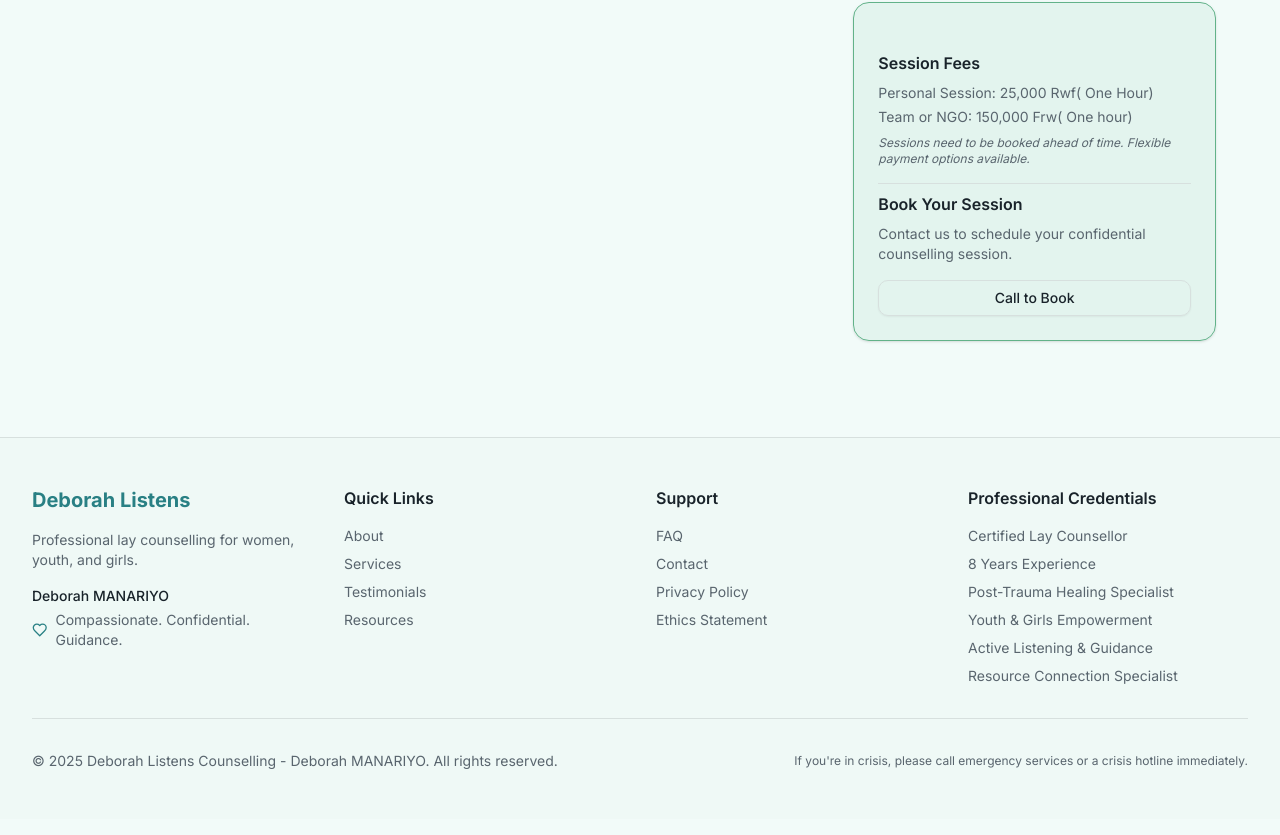
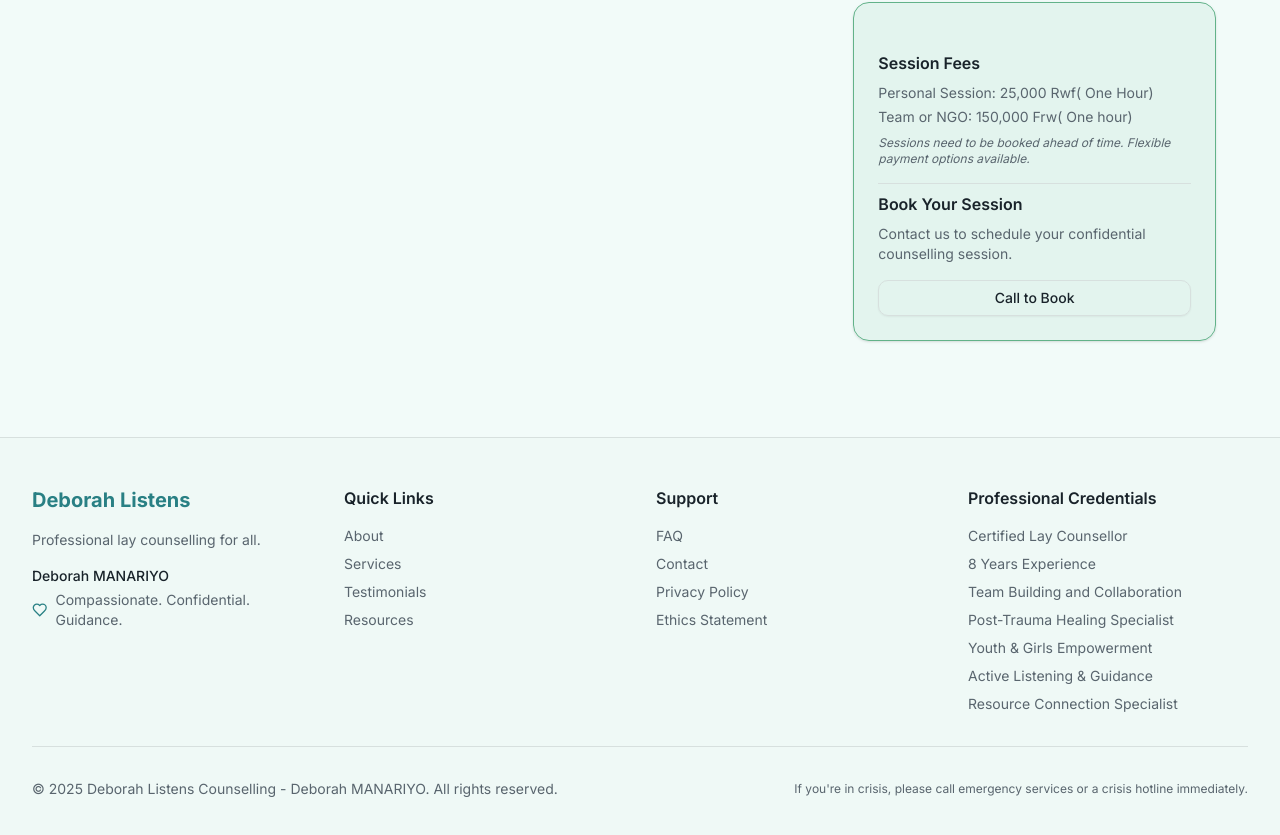
Before and after one commit to itmuvunyi/Deborah-Listens, a Next.js app: page / in a window 1280 px wide. Shown: the part 7765-8600 px from the top of the page. Built offline with nearby package versions, Linux system fonts and the light colour scheme.

Commit message:
Update footer.tsx

```diff
--- a/components/footer.tsx
+++ b/components/footer.tsx
@@ -7,7 +7,7 @@ export function Footer() {
         <div className="grid md:grid-cols-4 gap-8 mb-8">
           <div className="space-y-4">
             <h3 className="text-xl font-bold text-primary">Deborah Listens</h3>
-            <p className="text-sm text-muted-foreground">Professional lay counselling for women, youth, and girls.</p>
+            <p className="text-sm text-muted-foreground">Professional lay counselling for all.</p>
             <div className="space-y-1">
               <p className="text-sm font-medium">Deborah MANARIYO</p>
               <div className="flex items-center gap-2 text-sm text-muted-foreground">
@@ -74,6 +74,7 @@ export function Footer() {
             <ul className="space-y-2 text-sm text-muted-foreground">
               <li>Certified Lay Counsellor</li>
               <li>8 Years Experience</li>
+              <li>Team Building and Collaboration</li>
               <li>Post-Trauma Healing Specialist</li>
               <li>Youth & Girls Empowerment</li>
               <li>Active Listening & Guidance</li>
```
